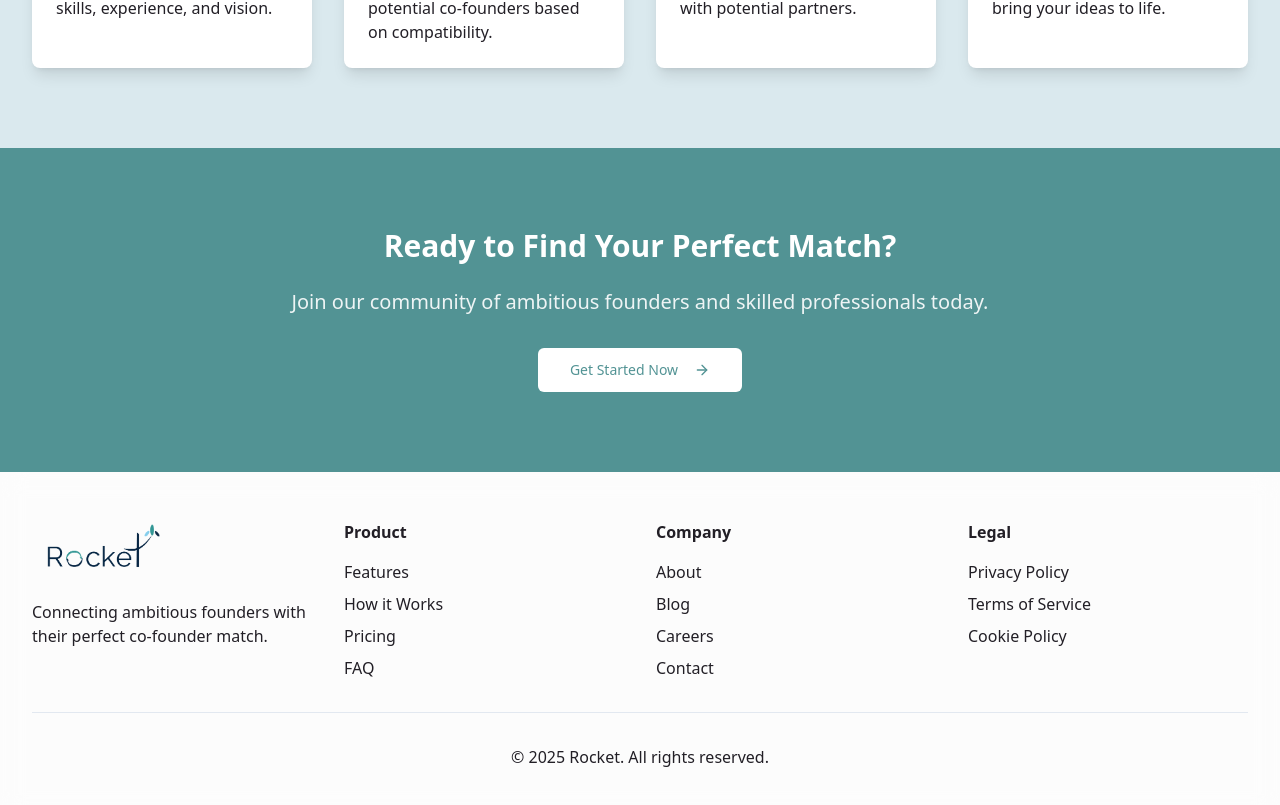
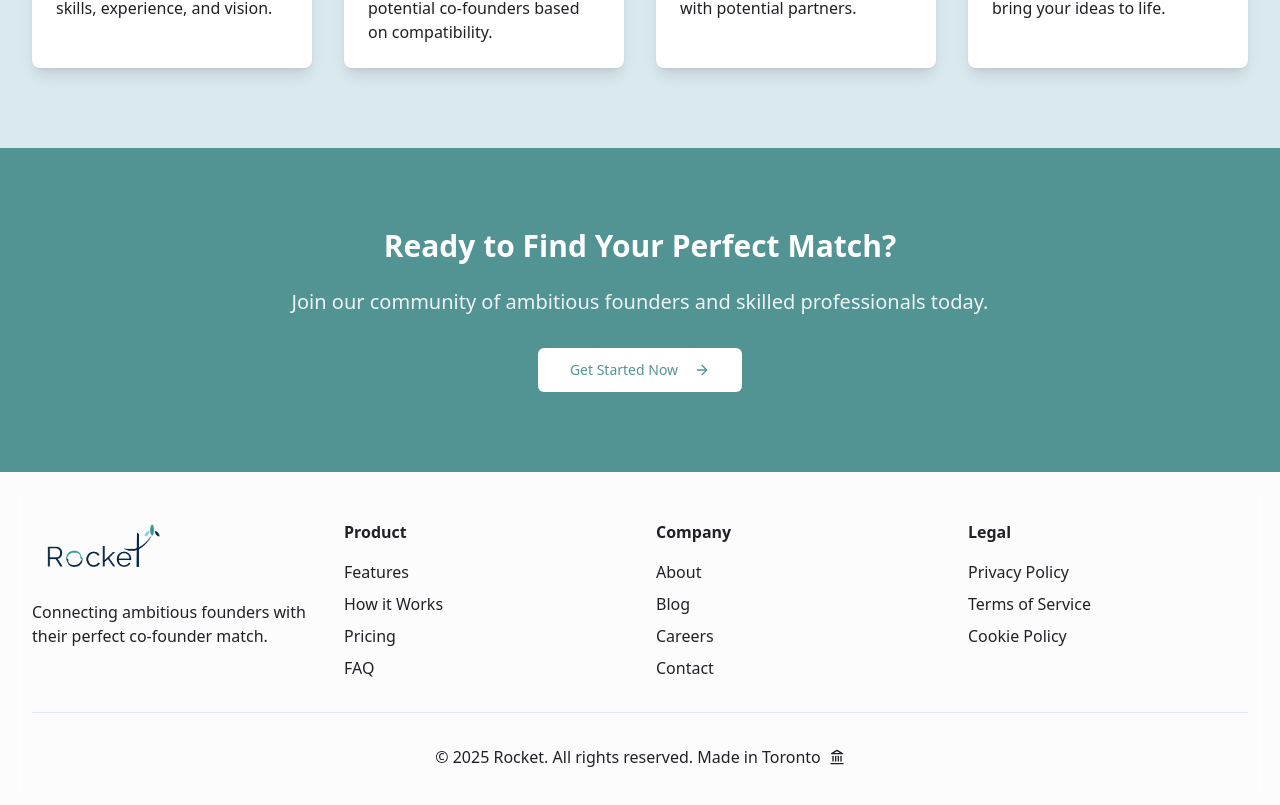
Before and after one commit to camdeardon/rocket-9012032c, a React (Vite) app: page / in a window 1280 px wide. Shown: the part 1296-2101 px from the top of the page. Built offline with nearby package versions, Linux system fonts and the light colour scheme.

Commit message:
Update Footer Copyright
Add "made in Toronto" and a CN Tower emoji to the footer copyright.

```diff
--- a/src/pages/Index.tsx
+++ b/src/pages/Index.tsx
@@ -1,7 +1,7 @@
-
 import { Button } from "@/components/ui/button";
 import { ArrowRight, Users, Rocket, Brain, CheckCircle } from "lucide-react";
 import { useNavigate } from "react-router-dom";
+import { Landmark } from "lucide-react";
 
 const Index = () => {
   const navigate = useNavigate();
@@ -191,8 +191,8 @@ const Index = () => {
               </ul>
             </div>
           </div>
-          <div className="mt-8 pt-8 border-t text-center text-secondary-foreground">
-            © {new Date().getFullYear()} Rocket. All rights reserved.
+          <div className="mt-8 pt-8 border-t text-center text-secondary-foreground flex items-center justify-center gap-2">
+            © {new Date().getFullYear()} Rocket. All rights reserved. Made in Toronto <Landmark className="h-4 w-4" />
           </div>
         </div>
       </footer>
```
